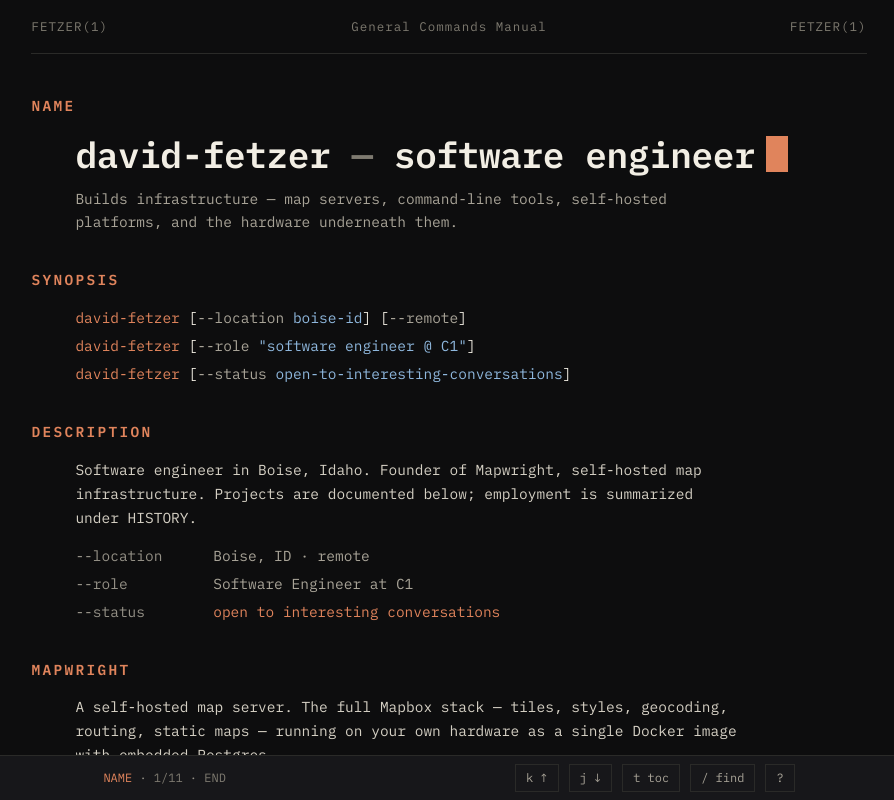
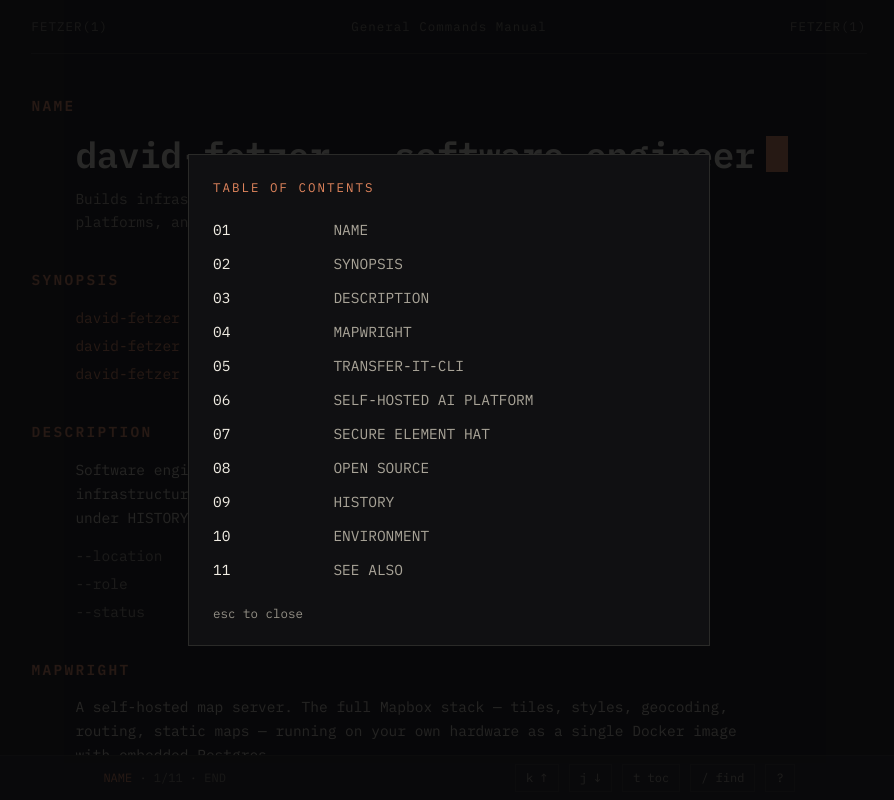
Before and after one commit to phetzy/fetzycloudonline, a React (Vite) app: page / in a window 1280 px wide. Both pictures are taken after a click on the button "t toc". Shown: the top 800 px of the page, without its empty margins (191-1085 px from the left). Built offline with nearby package versions, Linux system fonts and the light colour scheme.

Commit message:
feat: add table of contents and key help overlays
Both are one piece of state. The scrim closes on click, the panel does not,
and the dialog carries role and aria-modal that the reference lacked.

```diff
--- a/src/Manual.tsx
+++ b/src/Manual.tsx
@@ -1,8 +1,17 @@
 import { useCallback, useEffect, useRef, useState } from 'react'
+import { Overlay, type OverlayRow } from './components/Overlay'
 import { Section } from './components/Section'
 import { StatusBar } from './components/StatusBar'
 import { DetailRow, LabelGrid, LabelRow, SubsystemRow } from './components/rows'
-import { EMAIL, PLATFORM_DETAILS, SECTIONS, STACK, SUBSYSTEMS, TRANSFER_DETAILS } from './content'
+import {
+	EMAIL,
+	HELP,
+	PLATFORM_DETAILS,
+	SECTIONS,
+	STACK,
+	SUBSYSTEMS,
+	TRANSFER_DETAILS
+} from './content'
 import { useManualNav } from './hooks/useManualNav'
 import { useScrollPercent } from './hooks/useScrollPercent'
 import { useSearch } from './hooks/useSearch'
@@ -12,13 +21,29 @@
 	const searchRef = useRef<HTMLInputElement>(null)
 	const percent = useScrollPercent()
 	const { idx, goTo } = useManualNav()
-	const noop = () => {}
 
 	const [searching, setSearching] = useState(false)
 	const search = useSearch(contentRef)
+	const [overlay, setOverlay] = useState<'help' | 'toc' | null>(null)
+
+	const tocRows: OverlayRow[] = SECTIONS.map((section, n) => ({
+		key: String(n + 1).padStart(2, '0'),
+		label: section.label
+	}))
+	const overlayRows = overlay === 'toc' ? tocRows : HELP
+	const overlayTitle = overlay === 'toc' ? 'TABLE OF CONTENTS' : 'KEYS'
+
+	const jump = useCallback(
+		(i: number) => {
+			setOverlay(null)
+			goTo(i)
+		},
+		[goTo]
+	)
 
 	const startSearch = useCallback(() => {
 		setSearching(true)
+		setOverlay(null)
 		// The input mounts in this same commit; focus after paint.
 		queueMicrotask(() => searchRef.current?.focus())
 	}, [])
@@ -34,6 +59,7 @@
 					event.preventDefault()
 					setSearching(false)
 					search.clear()
+					setOverlay(null)
 					break
 				case '/':
 					event.preventDefault()
@@ -49,27 +75,35 @@
 					break
 				case 'j':
 					event.preventDefault()
-					goTo(idx + 1)
+					jump(idx + 1)
 					break
 				case 'k':
 					event.preventDefault()
-					goTo(idx - 1)
+					jump(idx - 1)
 					break
 				case 'g':
 					event.preventDefault()
-					goTo(0)
+					jump(0)
 					break
 				case 'G':
 				case 'q':
 					event.preventDefault()
-					goTo(SECTIONS.length - 1)
+					jump(SECTIONS.length - 1)
+					break
+				case 't':
+					event.preventDefault()
+					setOverlay((current) => (current === 'toc' ? null : 'toc'))
+					break
+				case '?':
+					event.preventDefault()
+					setOverlay((current) => (current === 'help' ? null : 'help'))
 					break
 			}
 		}
 
 		window.addEventListener('keydown', onKey)
 		return () => window.removeEventListener('keydown', onKey)
-	}, [goTo, idx, search, startSearch])
+	}, [idx, jump, search, startSearch])
 
 	return (
 		<div className="relative min-h-screen bg-ground px-[clamp(14px,4vw,48px)] pb-[108px] font-mono text-[14.5px] leading-[1.65] text-body">
@@ -287,6 +321,10 @@
 				</main>
 			</div>
 
+			{overlay && (
+				<Overlay title={overlayTitle} rows={overlayRows} onClose={() => setOverlay(null)} />
+			)}
+
 			<StatusBar
 				current={SECTIONS[idx].label}
 				position={`${idx + 1}/${SECTIONS.length}`}
@@ -306,11 +344,11 @@
 						search.clear()
 					}
 				}}
-				onPrev={() => goTo(idx - 1)}
-				onNext={() => goTo(idx + 1)}
-				onToc={noop}
+				onPrev={() => jump(idx - 1)}
+				onNext={() => jump(idx + 1)}
+				onToc={() => setOverlay((current) => (current === 'toc' ? null : 'toc'))}
 				onFind={startSearch}
-				onHelp={noop}
+				onHelp={() => setOverlay((current) => (current === 'help' ? null : 'help'))}
 			/>
 		</div>
 	)
--- /dev/null
+++ b/src/components/Overlay.tsx
@@ -0,0 +1,38 @@
+export type OverlayRow = { key: string; label: string }
+
+export function Overlay({
+	title,
+	rows,
+	onClose
+}: {
+	title: string
+	rows: OverlayRow[]
+	onClose: () => void
+}) {
+	return (
+		<div
+			role="dialog"
+			aria-modal="true"
+			aria-label={title}
+			onClick={onClose}
+			className="fixed inset-0 z-[60] grid place-items-center bg-[rgba(8,8,9,0.86)] p-5"
+		>
+			<div
+				onClick={(event) => event.stopPropagation()}
+				className="w-full max-w-[60ch] border border-rule bg-panel px-6 py-[22px]"
+			>
+				<p className="mb-4 text-[12.5px] tracking-[0.16em] text-ph">{title}</p>
+				{rows.map((row) => (
+					<div
+						key={row.key}
+						className="grid grid-cols-[minmax(0,12ch)_minmax(0,1fr)] gap-x-4 py-[5px]"
+					>
+						<span className="text-bright">{row.key}</span>
+						<span className="text-muted">{row.label}</span>
+					</div>
+				))}
+				<p className="mt-4 text-[12.5px] text-dim">esc to close</p>
+			</div>
+		</div>
+	)
+}
```
Also changed, not shown: 1 other file (tests, documents, lock files or other folders).
